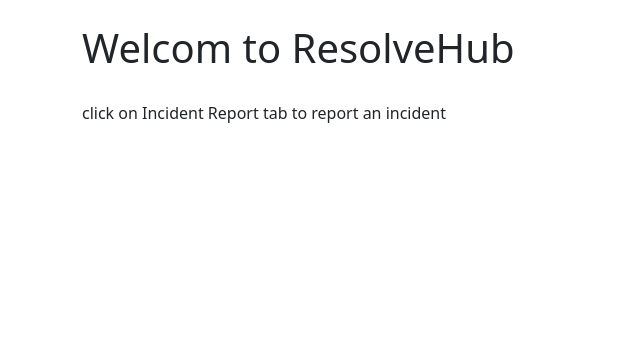
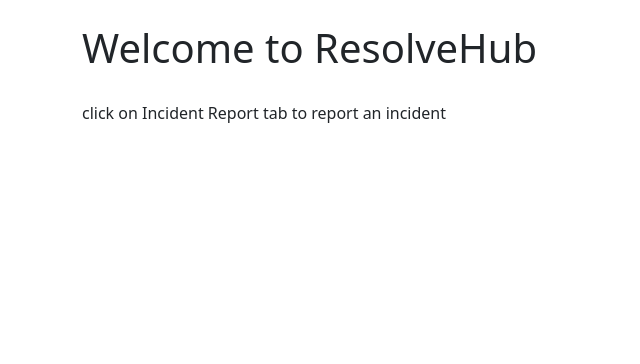
Before and after one commit to pisove/ProjectGroup26, a Node server app: page / in a window 1280 px wide. Shown: the part 56-420 px from the top of the page, without its empty margins (0-640 px from the left). Run offline with Node 20, Linux system fonts and the light colour scheme; some libraries are stand-ins or nearby versions.

Commit message:
Update index.ejs

```diff
--- a/server/views/index.ejs
+++ b/server/views/index.ejs
@@ -4,7 +4,7 @@
 <main>
   <div class="jumbotron jumbotron-fluid">
   <div class="container"><br>
-    <h1 class="display-6">Welcom to ResolveHub </h1><br>
+    <h1 class="display-6">Welcome to ResolveHub </h1><br>
     <h6 class="display-10">click on Incident Report tab to report an incident</h6>
   </div>
 </div>
```
